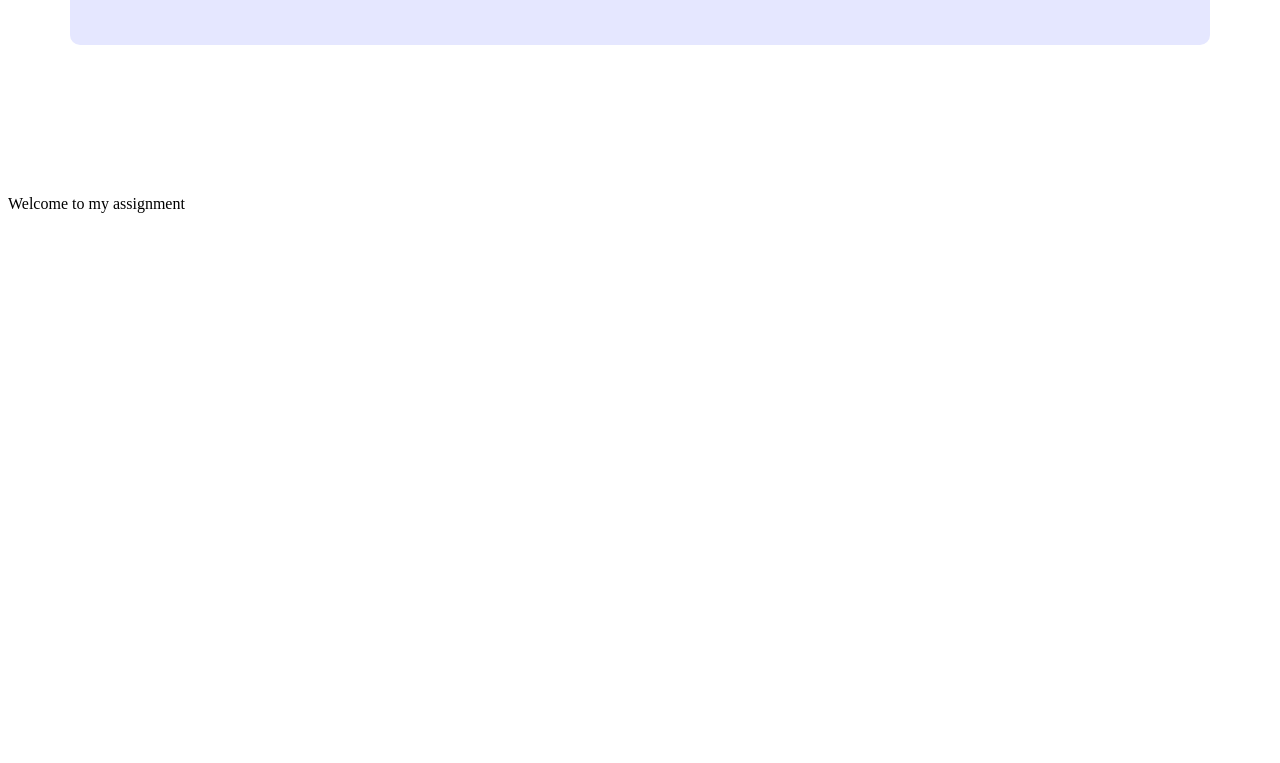
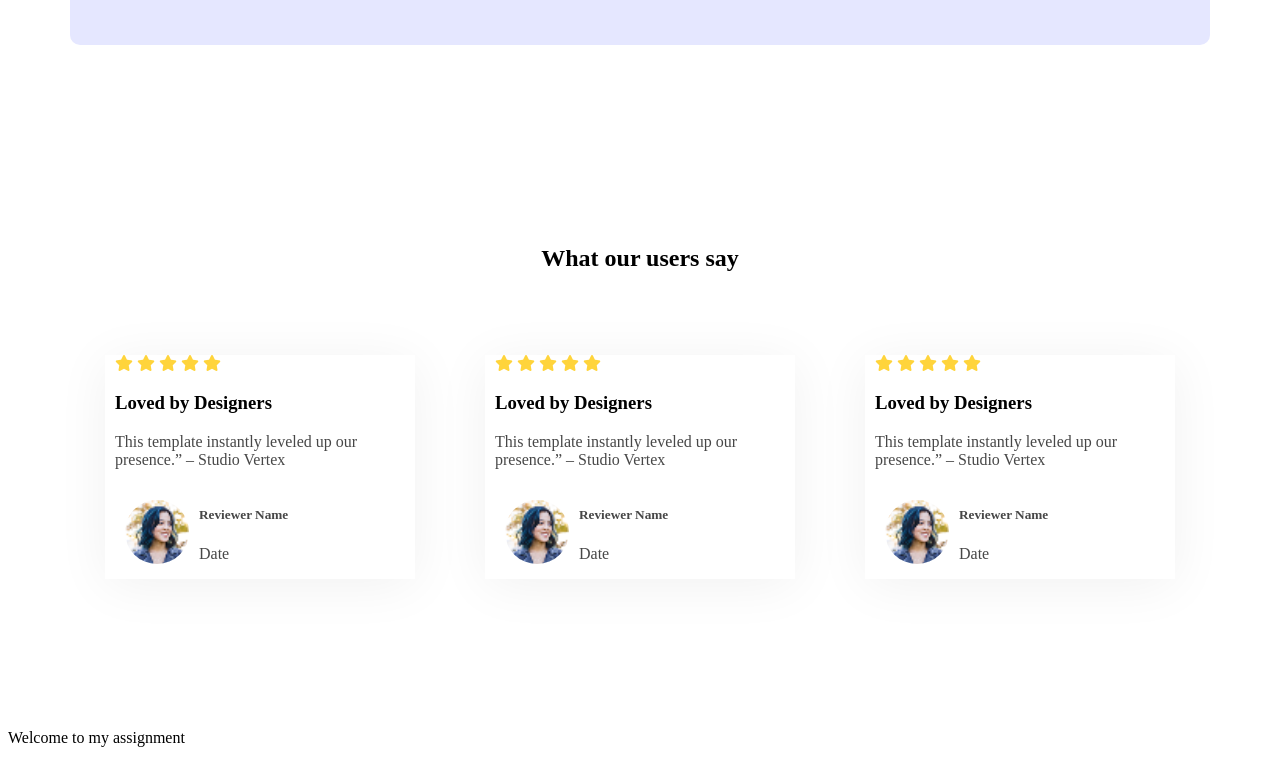
Before and after one commit to muzammelhussain/B12-A01, a plain HTML site: page index.html in a window 1280 px wide. Shown: the part 1266-2029 px from the top of the page. Before the commit the page ends 1495 px from the top, so only its background shows below. Drawn offline with Linux system fonts and the light colour scheme.

Commit message:
added users feedback section

```diff
--- a/index.html
+++ b/index.html
@@ -4,6 +4,8 @@
     <meta charset="UTF-8">
     <meta name="viewport" content="width=device-width, initial-scale=1.0">
     <title>Muhin</title>
+     <link href="https://fonts.googleapis.com/css2?family=Open+Sans:ital,wght@0,300..800;1,300..800&display=swap" rel="stylesheet">
+    <script src="https://kit.fontawesome.com/cb383922d0.js" crossorigin="anonymous"></script>
     <link rel="stylesheet" href="style/muhin.css">
 </head>
 <body class="open-sans-normal">
@@ -42,9 +44,73 @@
                     <h2 class="data-productive">95%</h2>
                     <p class="text-primary">Satisfaction Rate</p>
                 </div>
-
             </div>
         </section>
+
+        <Section class="users-feedback">
+            <h1>What our users say</h1>
+            <div class="feedback-boxes">
+                <div class="feedback-box">
+                <div class="star-icons">
+                    <span><i class="fa-solid fa-star" style="color: #FFD43B;"></i></span>
+                    <span><i class="fa-solid fa-star" style="color: #FFD43B;"></i></span>
+                    <span><i class="fa-solid fa-star" style="color: #FFD43B;"></i></span>
+                    <span><i class="fa-solid fa-star" style="color: #FFD43B;"></i></span>
+                    <span><i class="fa-solid fa-star" style="color: #FFD43B;"></i></span>
+
+                </div>
+                <h3 class="tilte-feedback">Loved by Designers</h3>
+                <p class="description-feedback text-primary">This template instantly leveled up our presence.” – Studio Vertex</p>
+                <div class="reviewer-data">
+                    <img src="Assets/avatar.png" alt="">
+                    <div class="review-name-date">
+                        <h5 class="reviewer-name text-primary">Reviewer Name</h5>
+                        <p class="review-date text-primary">Date</p>
+                    </div>
+                </div>
+                </div>
+
+                <div class="feedback-box">
+                <div class="star-icons">
+                    <span><i class="fa-solid fa-star" style="color: #FFD43B;"></i></span>
+                    <span><i class="fa-solid fa-star" style="color: #FFD43B;"></i></span>
+                    <span><i class="fa-solid fa-star" style="color: #FFD43B;"></i></span>
+                    <span><i class="fa-solid fa-star" style="color: #FFD43B;"></i></span>
+                    <span><i class="fa-solid fa-star" style="color: #FFD43B;"></i></span>
+
+                </div>
+                <h3 class="tilte-feedback">Loved by Designers</h3>
+                <p class="description-feedback text-primary">This template instantly leveled up our presence.” – Studio Vertex</p>
+                <div class="reviewer-data">
+                    <img src="Assets/avatar.png" alt="">
+                    <div class="review-name-date">
+                        <h5 class="reviewer-name text-primary">Reviewer Name</h5>
+                        <p class="review-date text-primary">Date</p>
+                    </div>
+                </div>
+                </div>
+
+                <div class="feedback-box">
+                <div class="star-icons">
+                    <span><i class="fa-solid fa-star" style="color: #FFD43B;"></i></span>
+                    <span><i class="fa-solid fa-star" style="color: #FFD43B;"></i></span>
+                    <span><i class="fa-solid fa-star" style="color: #FFD43B;"></i></span>
+                    <span><i class="fa-solid fa-star" style="color: #FFD43B;"></i></span>
+                    <span><i class="fa-solid fa-star" style="color: #FFD43B;"></i></span>
+
+                </div>
+                <h3 class="tilte-feedback">Loved by Designers</h3>
+                <p class="description-feedback text-primary">This template instantly leveled up our presence.” – Studio Vertex</p>
+                <div class="reviewer-data">
+                    <img src="Assets/avatar.png" alt="">
+                    <div class="review-name-date">
+                        <h5 class="reviewer-name text-primary">Reviewer Name</h5>
+                        <p class="review-date text-primary">Date</p>
+                    </div>
+                </div>
+                </div>
+            </div>
+        </Section>
     </main>
     <footer>
 
--- a/style/muhin.css
+++ b/style/muhin.css
@@ -24,6 +24,10 @@
 
 .text-primary {
      color: #474747;
+}
+
+body {
+    background-color:;
 }
 /* header section */
 
@@ -104,3 +108,40 @@ main {
      color: #4E47FF;
      margin: 0px 0px;
 }
+
+
+/* users feedback section */
+.users-feedback {
+    margin-top: 200px;
+}
+
+.users-feedback h1 {
+    text-align: center;
+    padding-bottom: 64px;
+    font-style: raleway;
+}
+
+.feedback-boxes {
+    display: flex;
+    justify-content: space-around;
+}
+.feedback-box {
+    padding-left: 10px;
+    box-shadow: 0px 6px 50px 0px rgba(0, 0, 0, 0.06) ;
+    width: 300px;
+}
+
+.reviewer-data {
+    display: flex;
+    align-items: center;
+}
+.reviewer-data img {
+    width: 64px;
+    height: 64px;
+    padding: 10px;
+    border-radius: 50%;
+}
+
+.reviewer-name {
+    margin-bottom: none;
+}
```
